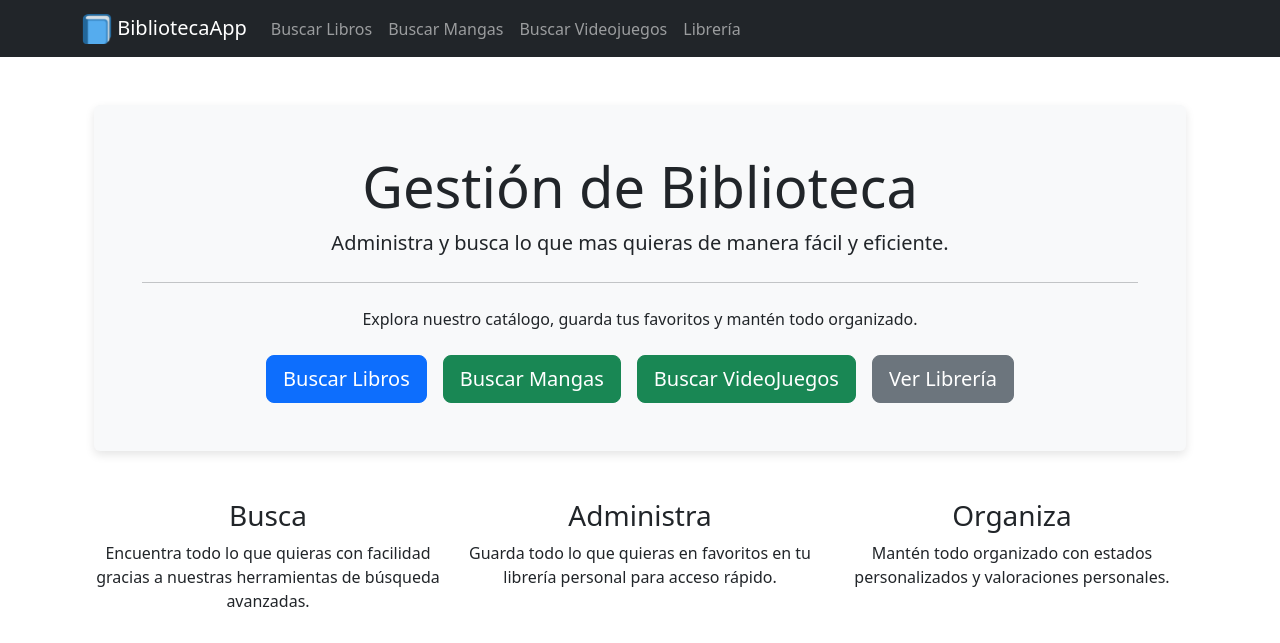
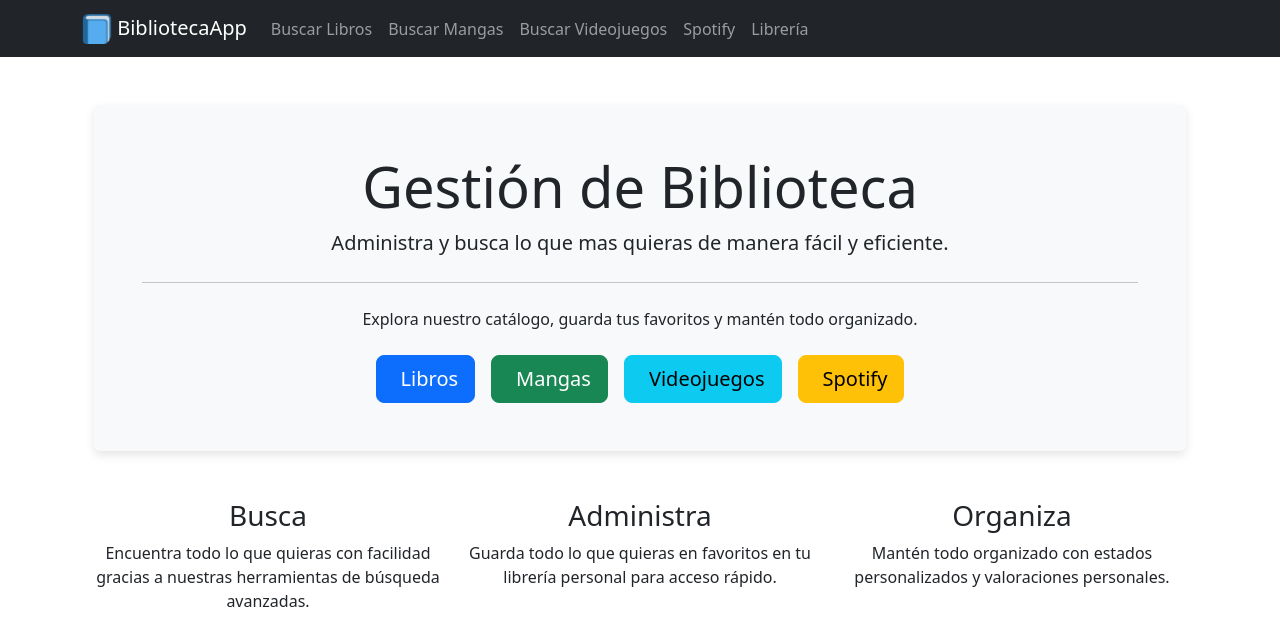
Before and after one commit to dpm1002/proyectos, a Flask app: page / in a window 1280 px wide. Shown: the top 643 px of the page. Run offline with Flask 3, Linux system fonts and the light colour scheme.

Commit message:
Cambios en el index para los botones

```diff
--- a/library-management/app/static/style.css
+++ b/library-management/app/static/style.css
@@ -85,3 +85,27 @@ footer a:hover {
         transform: translateY(0);
     }
 }
+
+/* Botón de Videojuegos */
+.btn-info {
+    background-color: #17a2b8; /* Azul claro */
+    border: none;
+}
+
+.btn-info:hover {
+    background-color: #117a8b;
+    transform: scale(1.1);
+    box-shadow: 0px 4px 10px rgba(0, 0, 0, 0.3);
+}
+
+/* Botón de Spotify */
+.btn-warning {
+    background-color: #ffc107; /* Amarillo */
+    border: none;
+}
+
+.btn-warning:hover {
+    background-color: #e0a800;
+    transform: scale(1.1);
+    box-shadow: 0px 4px 10px rgba(0, 0, 0, 0.3);
+}
--- a/library-management/app/templates/base.html
+++ b/library-management/app/templates/base.html
@@ -32,6 +32,9 @@
                         <a class="nav-link" href="{{ url_for('routes.games') }}">Buscar Videojuegos</a>
                     </li>
                     <li class="nav-item">
+                        <a class="nav-link" href="{{ url_for('routes.spotify_login') }}">Spotify</a>
+                    </li>
+                    <li class="nav-item">
                         <a class="nav-link" href="{{ url_for('routes.library') }}">Librería</a>
                     </li>
                 </ul>
--- a/library-management/app/templates/index.html
+++ b/library-management/app/templates/index.html
@@ -8,21 +8,25 @@
         <hr class="my-4">
         <p>Explora nuestro catálogo, guarda tus favoritos y mantén todo organizado.</p>
         <div class="d-flex justify-content-center mt-4">
-            <a href="{{ url_for('routes.libros') }}" class="btn btn-primary btn-lg mx-2">
-                <i class="fas fa-book"></i> Buscar Libros
+            <!-- Botón de Libros -->
+            <a href="{{ url_for('routes.libros') }}" class="btn btn-primary btn-lg mx-2 d-flex align-items-center justify-content-center">
+                <i class="fas fa-book me-2"></i> Libros
             </a>
-            <a href="{{ url_for('routes.manga') }}" class="btn btn-success btn-lg mx-2">
-                <i class="fas fa-dragon"></i> Buscar Mangas
+            <!-- Botón de Mangas -->
+            <a href="{{ url_for('routes.manga') }}" class="btn btn-success btn-lg mx-2 d-flex align-items-center justify-content-center">
+                <i class="fas fa-dragon me-2"></i> Mangas
             </a>
-
-            <a href="{{ url_for('routes.games') }}" class="btn btn-success btn-lg mx-2">
-                <i class="fas fa-dragon"></i> Buscar VideoJuegos
+            <!-- Botón de Videojuegos -->
+            <a href="{{ url_for('routes.games') }}" class="btn btn-info btn-lg mx-2 d-flex align-items-center justify-content-center">
+                <i class="fas fa-gamepad me-2"></i> Videojuegos
             </a>
-
-            <a href="{{ url_for('routes.library') }}" class="btn btn-secondary btn-lg mx-2">
-                <i class="fas fa-archive"></i> Ver Librería
+            <!-- Botón de Spotify -->
+            <a href="{{ url_for('routes.spotify_login') }}" class="btn btn-warning btn-lg mx-2 d-flex align-items-center justify-content-center">
+                <i class="fas fa-music me-2"></i> Spotify
             </a>
         </div>
+
+
     </div>
 
     <!-- Sección adicional -->
```
Also changed, not shown: library-management/app.db.
